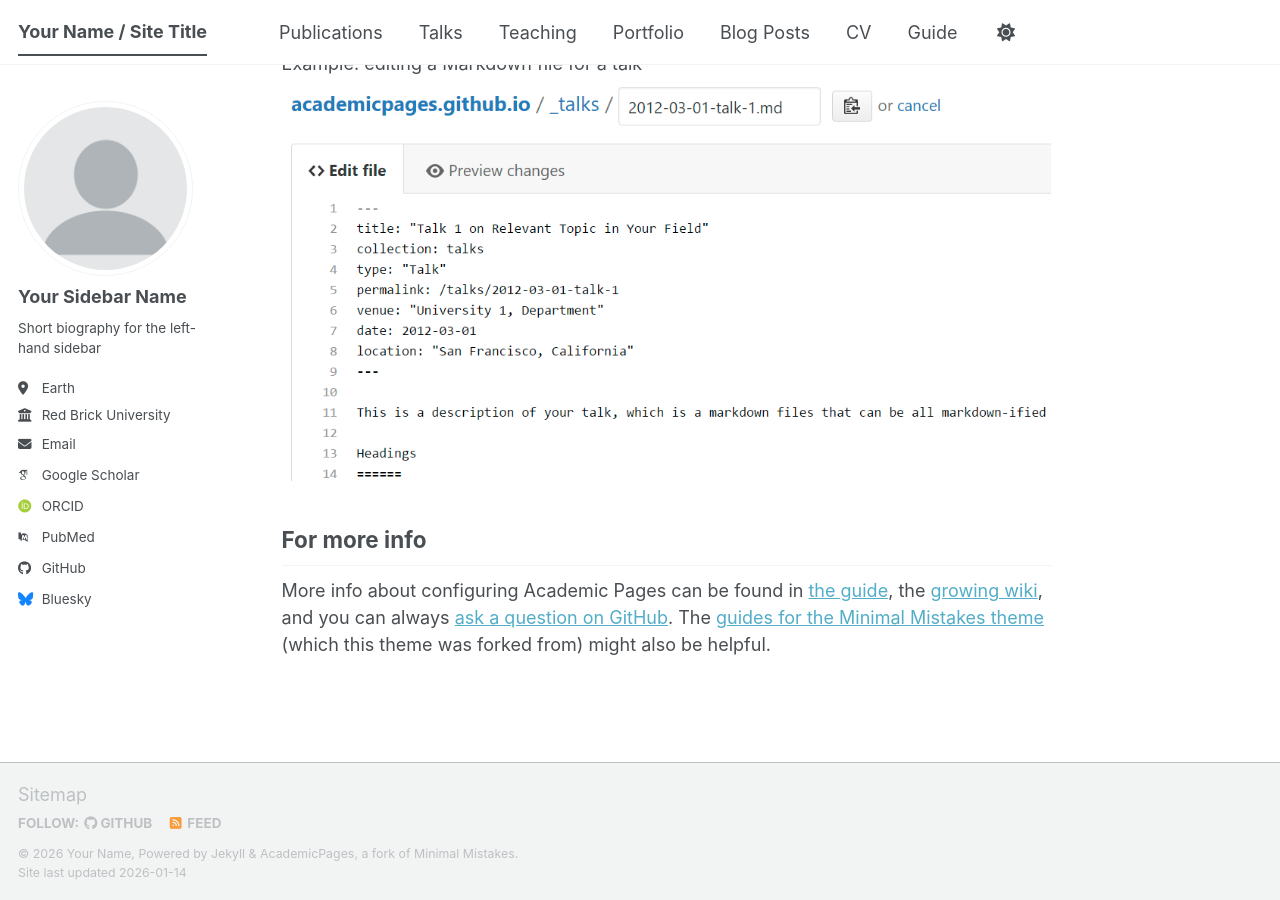
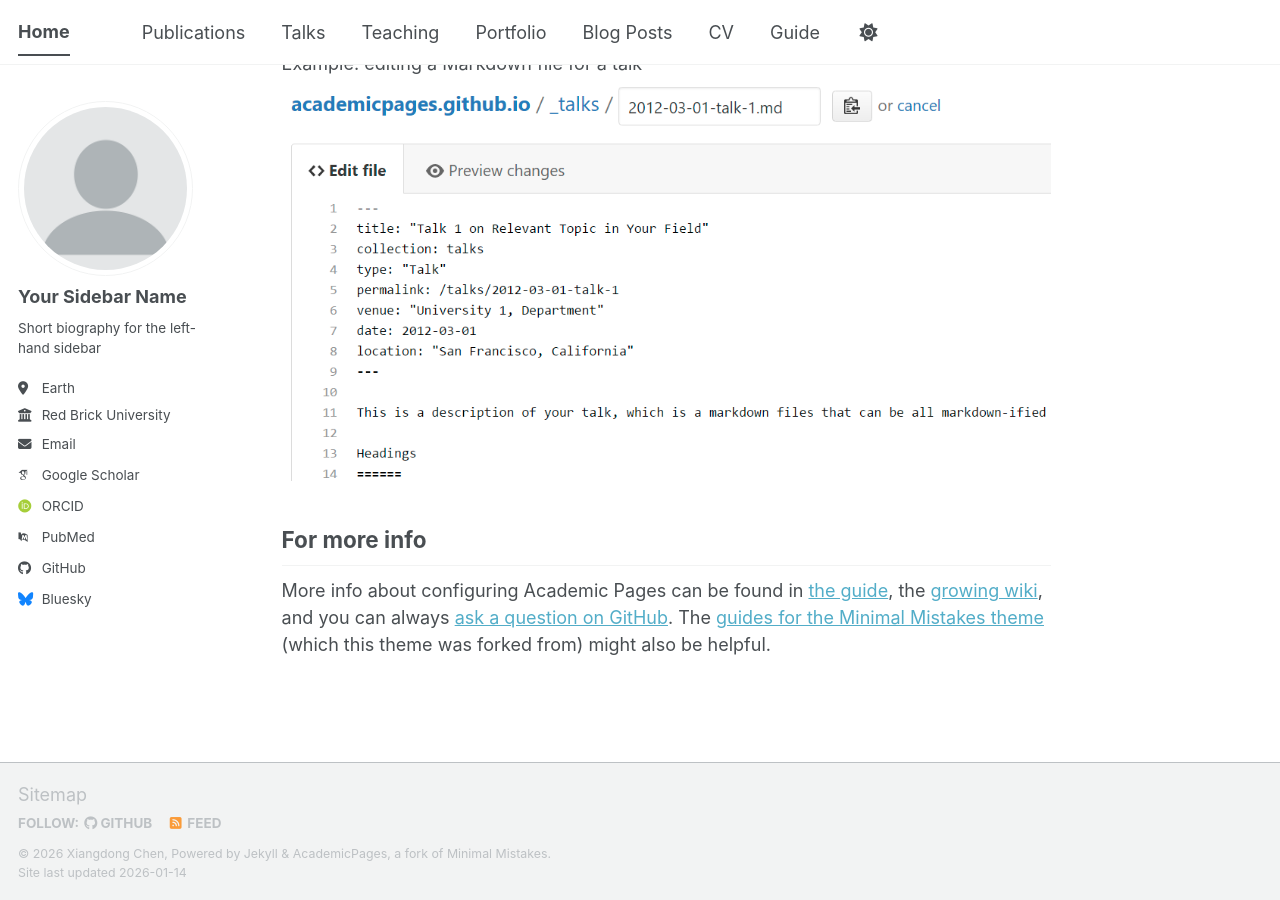
Before and after one commit to FeizaiYiHao/FeizaiYiHao.github.io, a Jekyll site: the page built from _pages/about.md, in a window 1280 px wide and 900 px high, scrolled down 2720 px. Built offline with Jekyll 4.4.1, drawn with Linux system fonts in a browser that asks for light colours; some web fonts are replaced; a script bundle is joined from its source files by our own code; library files that are not in the unit come from our copies.

Commit message:
Change name

```diff
--- a/_config.yml
+++ b/_config.yml
@@ -9,10 +9,10 @@
 # Basic Site Settings
 locale                   : "en-US"
 site_theme               : "default" # The available themes options are "default", "air", "sunrise", "mint", "dirt" and "contrast"
-title                    : "Your Name / Site Title"
+title                    : "Home"
 title_separator          : "-"
-name                     : &name "Your Name"
-description              : &description "Your Name's academic portfolio"   # Update this with a general description of your site, this is the default if not overridden by a page
+name                     : &name "Xiangdong Chen"
+description              : &description "Homepage"   # Update this with a general description of your site, this is the default if not overridden by a page
 url                      : https://academicpages.github.io # The base hostname & protocol for your site e.g. "https://[your GitHub username].github.io",
                                                            # or if you already have some other page hosted on Github then use "https://[your GitHub username].github.io/[Your Repo Name]"
 baseurl                  : "" # the subpath of your site, e.g. "/blog"
```
